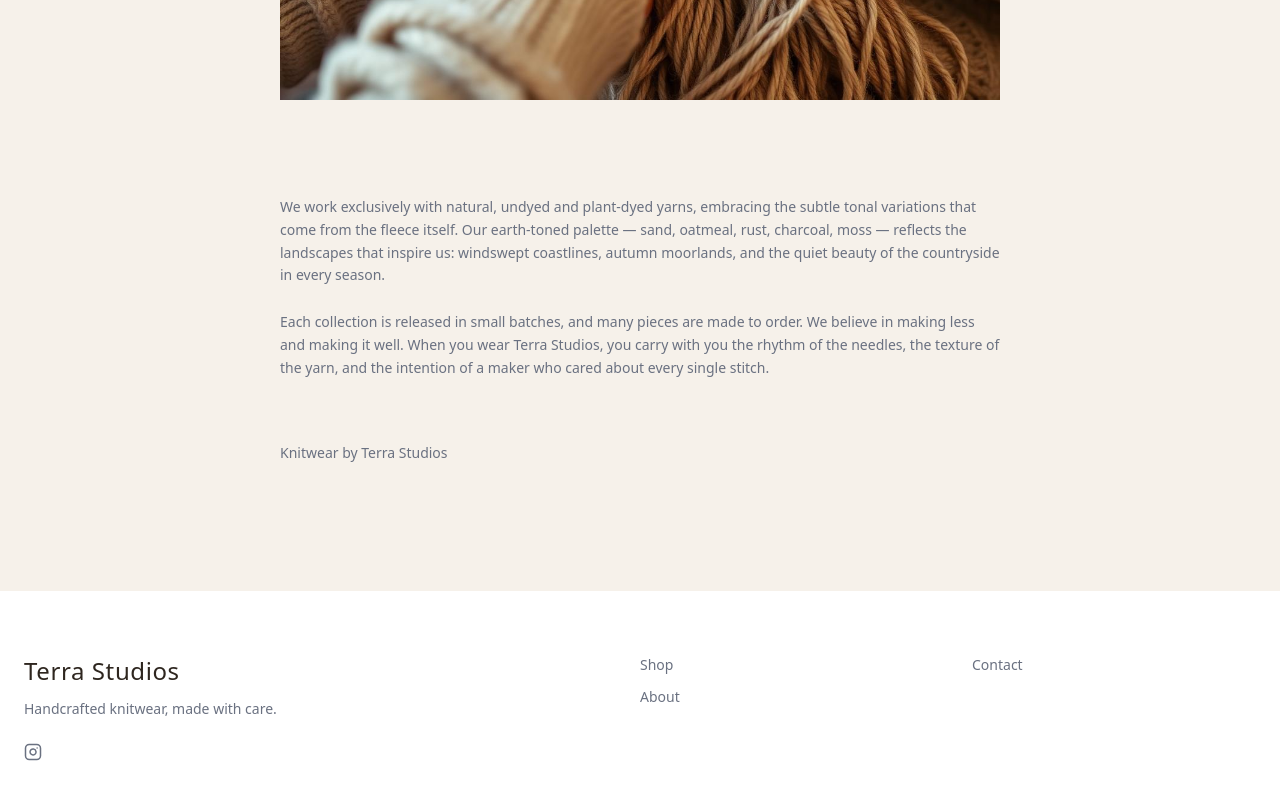
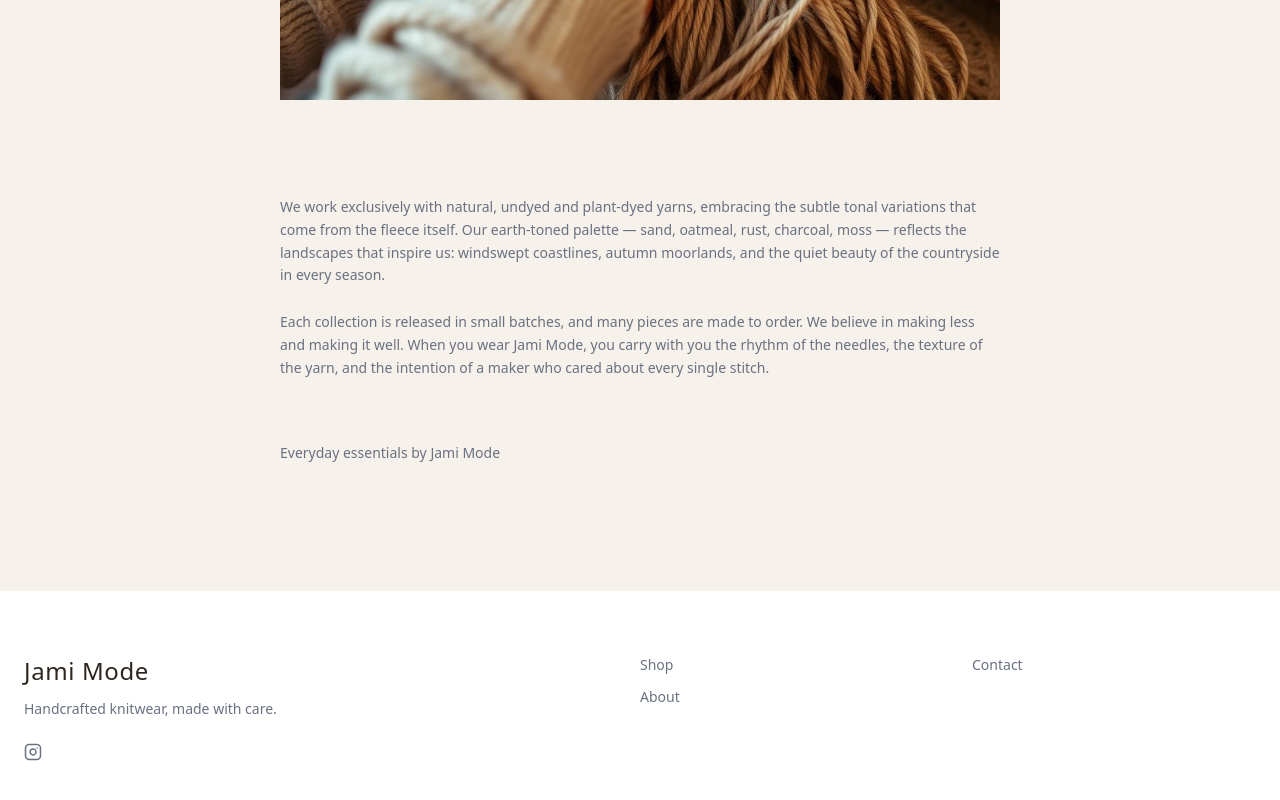
Before and after one commit to moro1385/remix-of-fashion-storefront, a React (Vite) app: page /about in a window 1280 px wide. Shown: the part 946-1746 px from the top of the page. Built offline with nearby package versions, Linux system fonts and the light colour scheme; the HTML template or start-up script is replaced by a standard one.

Commit message:
Changes
Co-authored-by: moro1385 <206916868+moro1385@users.noreply.github.com>

```diff
--- a/index.html
+++ b/index.html
@@ -3,9 +3,9 @@
   <head>
     <meta charset="UTF-8" />
     <meta name="viewport" content="width=device-width, initial-scale=1.0" />
-    <title>Terra Studios | Handcrafted Ceramic Homeware</title>
-    <meta name="description" content="Discover unique handcrafted ceramic homeware and artisan pottery. Brightening homes with durable, beautiful products.">
-    <meta name="author" content="Terra Studios" />
+    <title>Jami Mode | Everyday Socks & Underwear Essentials</title>
+    <meta name="description" content="Jami Mode makes warm, everyday essentials: socks, underwear, undershirts, loungewear and shorts in cotton, bamboo and modal.">
+    <meta name="author" content="Jami Mode" />
 
 
     <meta property="og:type" content="website" />
@@ -13,10 +13,10 @@
     <meta name="twitter:card" content="summary_large_image" />
     <meta name="twitter:site" content="@Lovable" />
     <meta name="twitter:image" content="https://pub-bb2e103a32db4e198524a2e9ed8f35b4.r2.dev/5d14efa8-1e13-45a1-8e59-421948e7e0dd/id-preview-e7f0ef3d--36e0804e-d0a5-4af1-8202-84b6860a8387.lovable.app-1773420903243.png">
-    <meta property="og:title" content="Terra Studios | Handcrafted Ceramic Homeware">
-  <meta name="twitter:title" content="Terra Studios | Handcrafted Ceramic Homeware">
-  <meta property="og:description" content="Discover unique handcrafted ceramic homeware and artisan pottery. Brightening homes with durable, beautiful products.">
-  <meta name="twitter:description" content="Discover unique handcrafted ceramic homeware and artisan pottery. Brightening homes with durable, beautiful products.">
+    <meta property="og:title" content="Jami Mode | Everyday Socks & Underwear Essentials">
+  <meta name="twitter:title" content="Jami Mode | Everyday Socks & Underwear Essentials">
+  <meta property="og:description" content="Jami Mode makes warm, everyday essentials: socks, underwear, undershirts, loungewear and shorts in cotton, bamboo and modal.">
+  <meta name="twitter:description" content="Jami Mode makes warm, everyday essentials: socks, underwear, undershirts, loungewear and shorts in cotton, bamboo and modal.">
   <meta property="og:image" content="https://pub-bb2e103a32db4e198524a2e9ed8f35b4.r2.dev/5d14efa8-1e13-45a1-8e59-421948e7e0dd/id-preview-e7f0ef3d--36e0804e-d0a5-4af1-8202-84b6860a8387.lovable.app-1773420903243.png">
 </head>
 
--- a/src/components/Footer.tsx
+++ b/src/components/Footer.tsx
@@ -7,7 +7,7 @@ export default function Footer() {
       <div className="max-w-7xl mx-auto">
         <div className="grid grid-cols-1 md:grid-cols-[2fr_1fr_1fr] gap-12">
           <div>
-            <h3 className="text-2xl font-light tracking-wide text-foreground mb-3">Terra Studios</h3>
+            <h3 className="text-2xl font-light tracking-wide text-foreground mb-3">Jami Mode</h3>
             <p className="text-sm text-muted-foreground">Handcrafted knitwear, made with care.</p>
             <div className="flex gap-4 mt-6">
               <a href="https://instagram.com" target="_blank" rel="noopener noreferrer" aria-label="Instagram">
--- a/src/pages/About.tsx
+++ b/src/pages/About.tsx
@@ -11,7 +11,7 @@ export default function About() {
       {/* First text block */}
       <div className="space-y-6 text-sm leading-relaxed text-muted-foreground mb-24">
         <p>
-          Terra Studios began with a simple conviction: that the clothes we wear should carry the warmth of the hands that made them. Every piece in our collection is hand-knitted from natural fibers — merino, alpaca, cashmere, and heritage breed wools — sourced from small farms and independent spinners who share our commitment to ethical, sustainable practice.
+          Jami Mode began with a simple conviction: that the clothes we wear should carry the warmth of the hands that made them. Every piece in our collection is hand-knitted from natural fibers — merino, alpaca, cashmere, and heritage breed wools — sourced from small farms and independent spinners who share our commitment to ethical, sustainable practice.
         </p>
         <p>
           Our process is slow by design. Each garment begins as a skein of yarn, carefully wound and paired with a pattern developed in-house. From there, skilled artisans work stitch by stitch, shaping fabric that moves and breathes with the body. The result is knitwear with a depth of texture and character that no machine can replicate — pieces that age gracefully, soften over time, and become more personal with every wear.
@@ -33,13 +33,13 @@ export default function About() {
           We work exclusively with natural, undyed and plant-dyed yarns, embracing the subtle tonal variations that come from the fleece itself. Our earth-toned palette — sand, oatmeal, rust, charcoal, moss — reflects the landscapes that inspire us: windswept coastlines, autumn moorlands, and the quiet beauty of the countryside in every season.
         </p>
         <p>
-          Each collection is released in small batches, and many pieces are made to order. We believe in making less and making it well. When you wear Terra Studios, you carry with you the rhythm of the needles, the texture of the yarn, and the intention of a maker who cared about every single stitch.
+          Each collection is released in small batches, and many pieces are made to order. We believe in making less and making it well. When you wear Jami Mode, you carry with you the rhythm of the needles, the texture of the yarn, and the intention of a maker who cared about every single stitch.
         </p>
       </div>
 
       {/* Attribution */}
       <p className="text-sm text-muted-foreground">
-        Knitwear by Terra Studios
+        Everyday essentials by Jami Mode
       </p>
     </article>
   );
```
